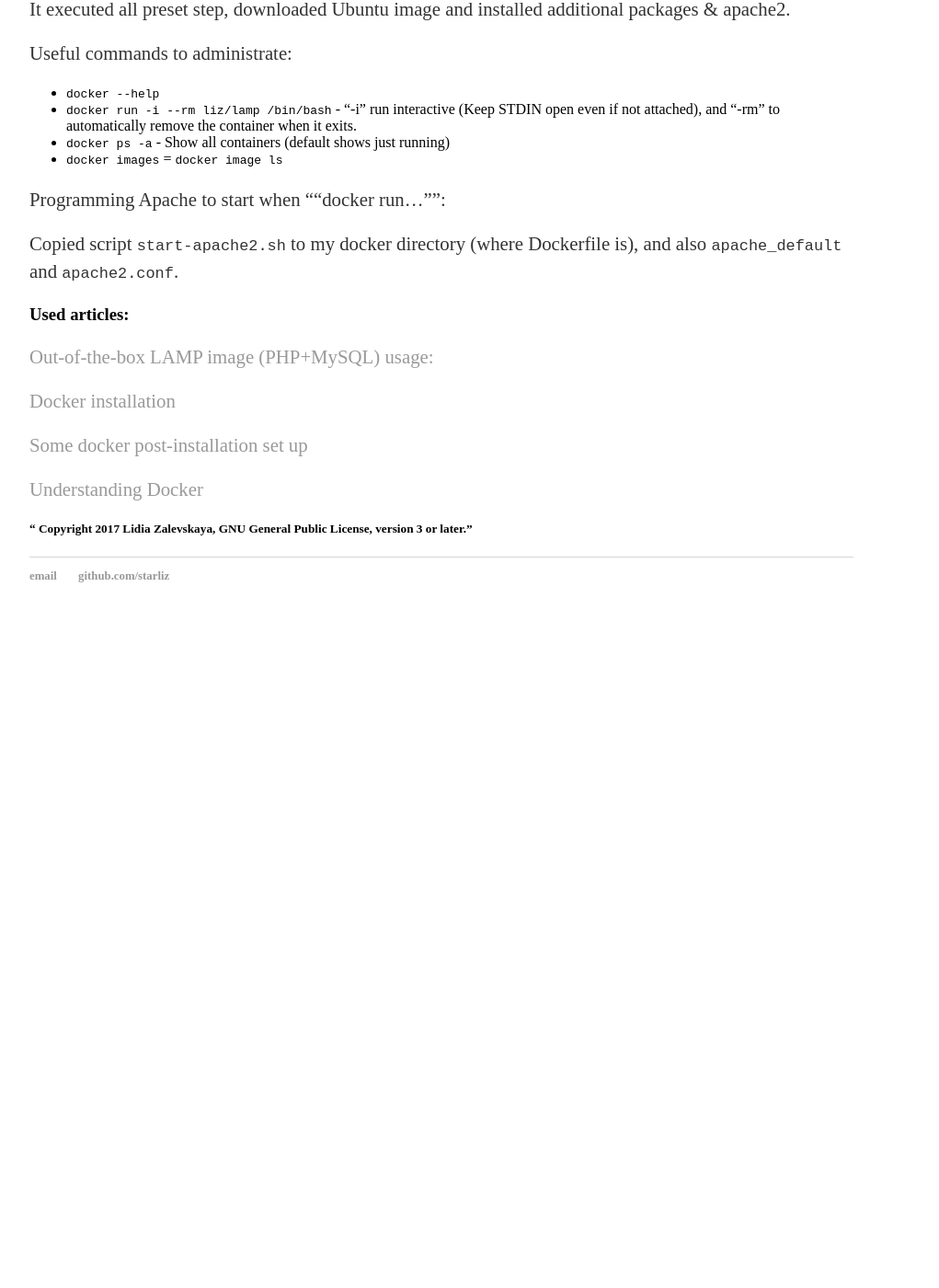
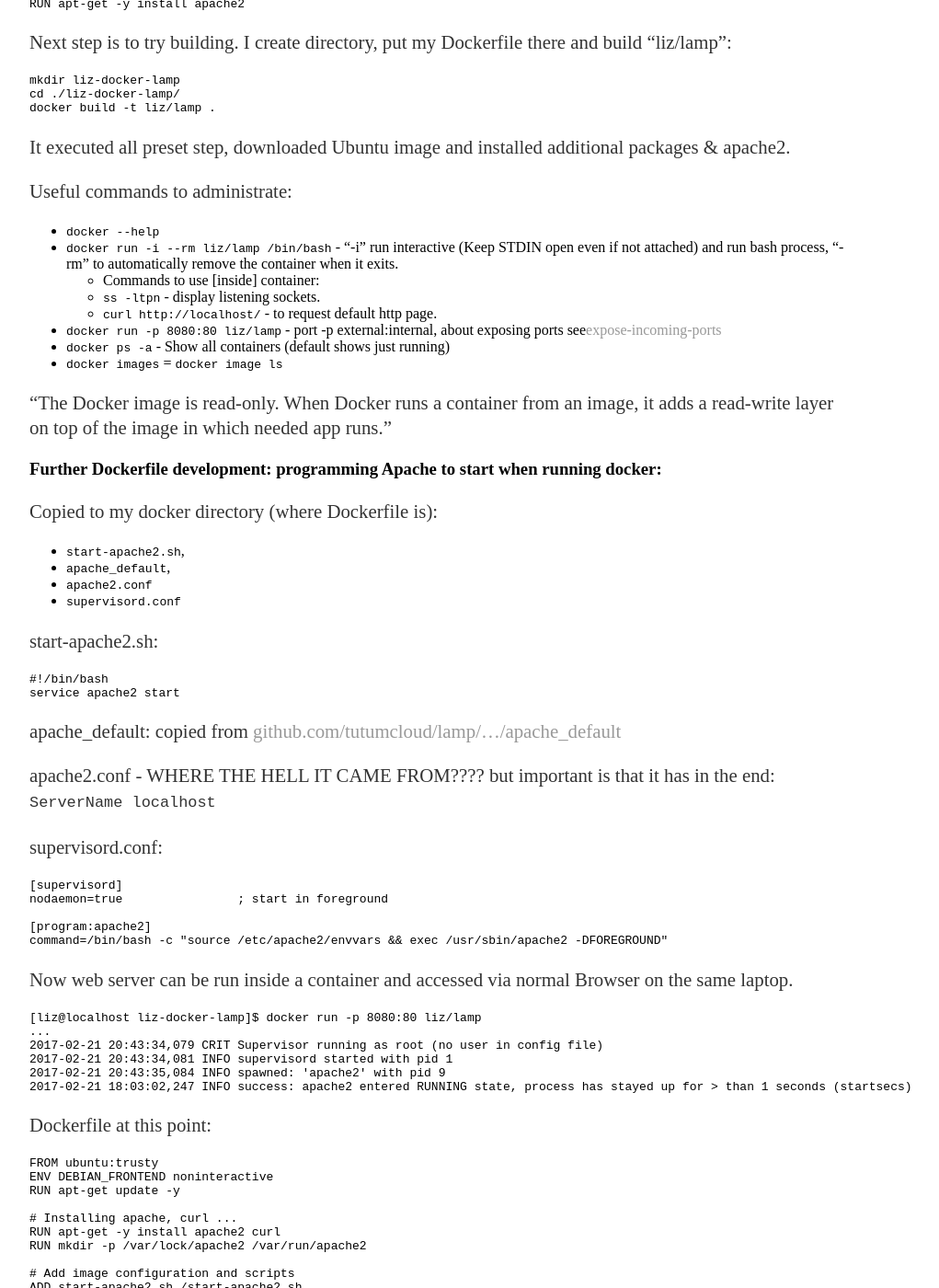
Before and after one commit to starliz/starliz.github.io, a Jekyll site: the page built from _posts/2017-02-17-lamp-in-docker.md, in a window 1280 px wide and 1400 px high, scrolled down 2858 px. Shown: the whole window at 92% size, without its empty margins (160-1181 px from the left). Built offline with Jekyll 4.4.1, drawn with Linux system fonts in a browser that asks for light colours; before the commit the page ends 3552 px from its top, so only the background shows below that; some of the changed text lies outside the part shown.

Commit message:
[h4] apache runs in docker

`````diff
--- a/_posts/2017-02-17-lamp-in-docker.md
+++ b/_posts/2017-02-17-lamp-in-docker.md
@@ -7,7 +7,7 @@
 
 #### HAAGA-HELIA University of Applied Sciences.
 
-### LAMP inside docker:
+### LAMP inside a docker:
 
 I was in doubts about installing LAMP into my home directory, but I got a hint to use docker.
 So I decided to use it for this homework.
@@ -19,9 +19,13 @@
 
 It has client-server architecture, so user interacts with daemon via client (``docker`` CLI utility).
 
-A Docker **image** is a read-only template with instructions for creating a Docker container. - **build**
+A Docker **image** is a read-only template with instructions for creating a Docker container. Each image consists of a series of layers. - **build**
 
-A Docker **container** is a runnable instance of a Docker image. - **run**
+A Docker **container** is a runnable instance of a Docker image. - **run**, start, stop, move, or delete.
+
+A docker **registry** is a library of images. A registry can be public or private. - **distribution**
+
+
 
 ### Docker Installation:
 
@@ -128,11 +132,13 @@
 ...
 ````
 
-### Crafting Dockerfile for building custom docker image
+### Crafting initial Dockerfile for building custom image
 
-[The example of Dockerfile I took here](https://github.com/tutumcloud/lamp/blob/master/Dockerfile)
+Since the task was to set up LAMP step by step, I couldn't just take ready made sollution and run it, but I had to try to create my own image.
 
-This is my initial Dockerfile:
+[The example of Dockerfile I took here](https://github.com/tutumcloud/lamp/blob/master/Dockerfile) and some parts of supervisor config from [here: supervisord.conf](https://github.com/nickistre/docker-lamp/blob/ubuntu-14.04/supervisord.conf)
+
+This is my initial Dockerfile (Each instruction creates a new layer in the image.):
 
 ````
 # use some ubuntu blueprint image
@@ -156,26 +162,99 @@
 
 Useful commands to administrate:
 * ``docker --help``
-* ``docker run -i --rm liz/lamp /bin/bash`` - "-i" run interactive (Keep STDIN open even if not attached), and "-rm" to automatically remove the container when it exits.
+* ``docker run -i --rm liz/lamp /bin/bash`` - "-i" run interactive (Keep STDIN open even if not attached) and run bash process, "-rm" to automatically remove the container when it exits.
+    * Commands to use [inside] container:
+    * ``ss -ltpn`` - display listening sockets.
+    * ``curl http://localhost/`` -  to request default http page.
+* ``docker run -p 8080:80 liz/lamp`` - port -p external:internal, about exposing ports see[expose-incoming-ports](https://docs.docker.com/engine/reference/run/#expose-incoming-ports)
 * ``docker ps -a`` - Show all containers (default shows just running)
 * ``docker images`` = ``docker image ls``
 
+"The Docker image is read-only. When Docker runs a container from an image, it adds a read-write layer on top of the image in which needed app runs."
 
-Programming Apache to start when ""docker run..."":
+### Further Dockerfile development: programming Apache to start when running docker:
 
-Copied script ``start-apache2.sh`` to my docker directory (where Dockerfile is), and also ``apache_default`` and ``apache2.conf``.
+Copied to my docker directory (where Dockerfile is):
+* ``start-apache2.sh``,
+* ``apache_default``,
+* ``apache2.conf``
+* ``supervisord.conf``
 
+start-apache2.sh:
+````
+#!/bin/bash
+service apache2 start
+````
 
+apache_default: copied from [github.com/tutumcloud/lamp/.../apache_default](https://github.com/tutumcloud/lamp/blob/master/apache_default)
 
+apache2.conf - WHERE THE HELL IT CAME FROM???? but important is that it has in the end: ``ServerName localhost``
 
+supervisord.conf:
+````
+[supervisord]
+nodaemon=true                ; start in foreground
 
+[program:apache2]
+command=/bin/bash -c "source /etc/apache2/envvars && exec /usr/sbin/apache2 -DFOREGROUND"
+````
+Now web server can be run inside a container and accessed via normal Browser on the same laptop.
+
+````
+[liz@localhost liz-docker-lamp]$ docker run -p 8080:80 liz/lamp
+...
+2017-02-21 20:43:34,079 CRIT Supervisor running as root (no user in config file)
+2017-02-21 20:43:34,081 INFO supervisord started with pid 1
+2017-02-21 20:43:35,084 INFO spawned: 'apache2' with pid 9
+2017-02-21 18:03:02,247 INFO success: apache2 entered RUNNING state, process has stayed up for > than 1 seconds (startsecs)
+````
+Dockerfile at this point:
+
+````
+FROM ubuntu:trusty
+ENV DEBIAN_FRONTEND noninteractive
+RUN apt-get update -y
+
+# Installing apache, curl ...
+RUN apt-get -y install apache2 curl
+RUN mkdir -p /var/lock/apache2 /var/run/apache2
+
+# Add image configuration and scripts
+ADD start-apache2.sh /start-apache2.sh
+
+# use prepared configuration file for Apache
+ADD apache2.conf /etc/apache2/apache2.conf
+RUN chmod 755 /*.sh
+
+# config to enable .htaccess
+ADD apache_default /etc/apache2/sites-available/000-default.conf
+
+# install supervisord
+RUN apt-get install -y supervisor
+RUN mkdir -p /var/log/supervisor
+ADD supervisord.conf /etc/
+
+# map apache 80 port
+# EXPOSE informs Docker that the container listens on the specified network ports
+EXPOSE 80
+
+CMD ["supervisord", "-n"]
+````
+
+The default web page loads in Google Chrome:
+
+![1 apache_runs_in_docker.png](_images/01_apache_runs_in_docker.png)
+
+![2 apache-runs-in-docker.png](_images/01-apache-runs-in-docker.png)
+
+![3 apacherunsindocker.png](_images/01apacherunsindocker.png)
 
 
 
 
 ### Used articles:
 
-[Out-of-the-box LAMP image (PHP+MySQL) usage: ](https://github.com/tutumcloud/lamp)
+[Out-of-the-box LAMP image (PHP+MySQL) usage](https://github.com/tutumcloud/lamp)
 
 [Docker installation](https://docs.docker.com/engine/installation/linux/fedora/)
 
@@ -183,4 +262,6 @@
 
 [Understanding Docker](https://docs.docker.com/engine/understanding-docker/)
 
+[Docker cheat sheet](https://github.com/wsargent/docker-cheat-sheet)
+
 ##### “ Copyright 2017 Lidia Zalevskaya, GNU General Public License, version 3 or later.”
`````
